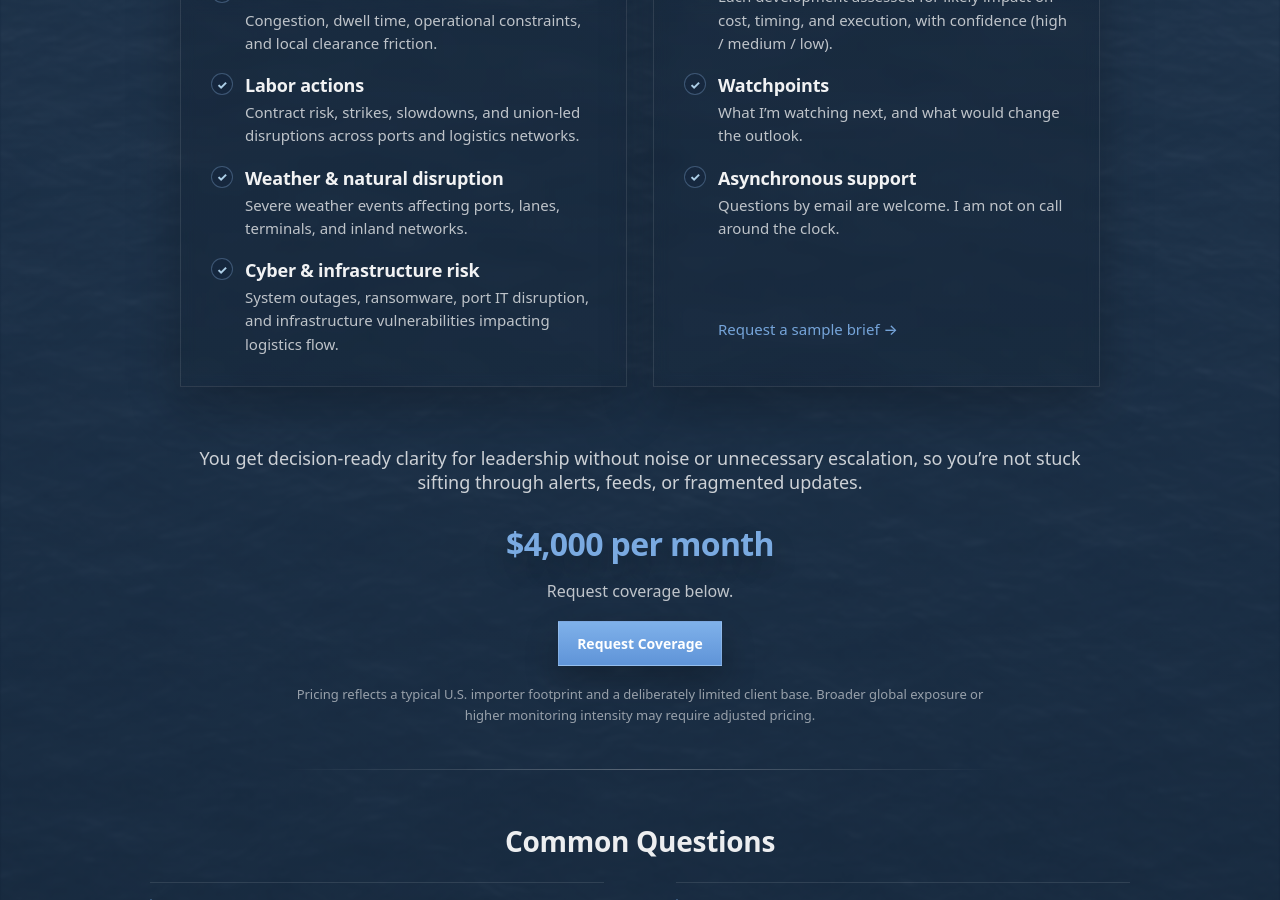
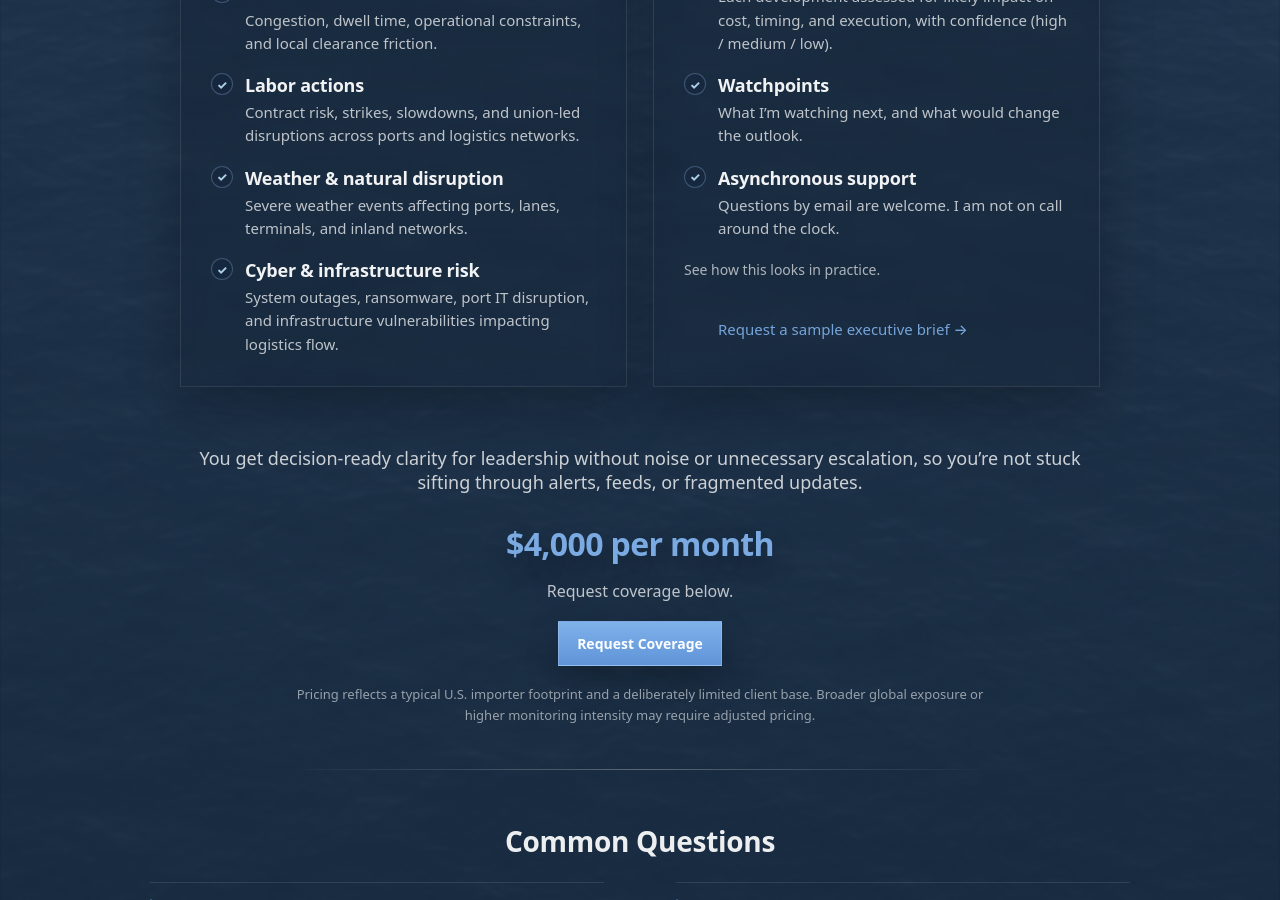
Before and after one commit to importrisk/import-risk-intelligence-site, a Jekyll site: the page built from method.html, in a window 1280 px wide and 900 px high, scrolled down 1592 px. Built offline with Jekyll 4.4.1, drawn with Linux system fonts in a browser that asks for light colours.

Commit message:
Update method.html

```diff
--- a/method.html
+++ b/method.html
@@ -245,9 +245,10 @@ css: /method.css?v=100
     </li>
   </ul>
 
-  <p class="mp-card-cta">
-    <a class="inline-learn-more" href="/contact.html">Request a sample brief →</a>
-  </p>
+  <p class="mp-card-cta-intro">See how this looks in practice.</p>
+<p class="mp-card-cta">
+  <a class="inline-learn-more" href="/contact.html">Request a sample executive brief →</a>
+</p>
 </article>
 
   </div>
```
